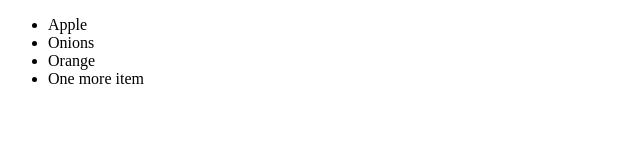
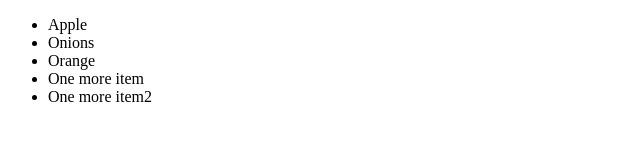
Before and after one commit to ParamPr/shoppinglist, a plain HTML site: page index.html in a window 1280 px wide. Shown: the whole page, without its empty margins (0-640 px from the left). Drawn offline with Linux system fonts and the light colour scheme.

Commit message:
Added a line

```diff
--- a/index.html
+++ b/index.html
@@ -10,6 +10,7 @@
           <li>Onions</li>
           <li>Orange</li>
           <li>One more item </li>
+          <li>One more item2 </li>
       </ul>
 
   </body>
```
